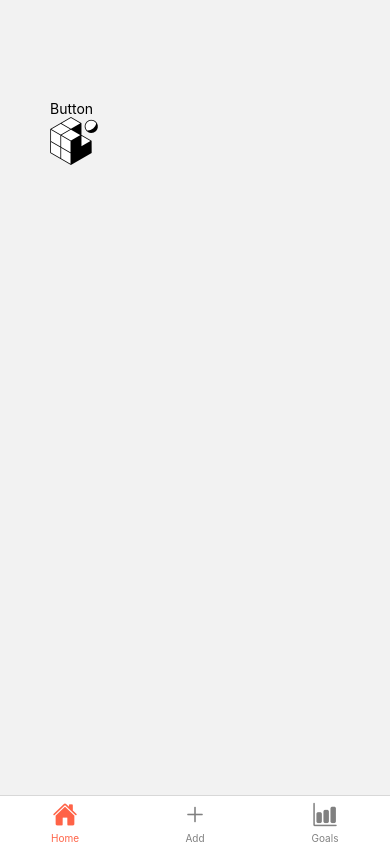
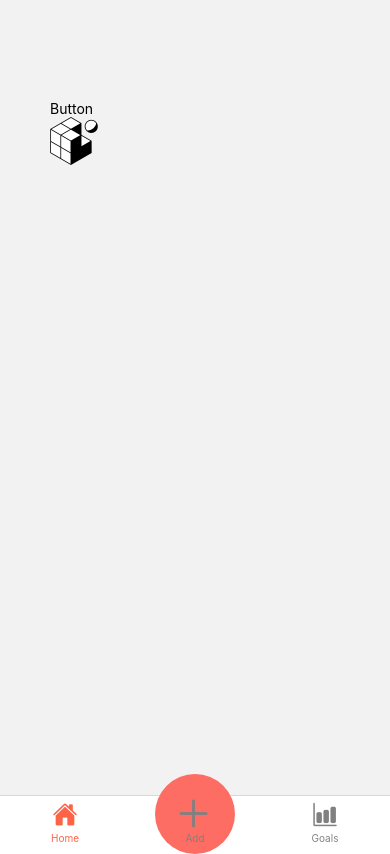
Before and after one commit to cmackin9500/goal-tracker, a React Native app: screen / in a window 390 px wide. Built offline with nearby package versions, Linux system fonts and the light colour scheme.

Commit message:
make the add button overflow from the tab bar

```diff
--- a/goalStack.js
+++ b/goalStack.js
@@ -9,7 +9,11 @@ const Stack = createNativeStackNavigator();
 
 export default function GoalStack({}) {
   return (
-    <Stack.Navigator>
+    <Stack.Navigator
+      screenOptions={{
+        headerShown: false,
+      }}
+    >
       <Stack.Screen name="Goal" component={Goal} />
       <Stack.Screen name="Goal Detail" component={GoalDetails} />
     </Stack.Navigator>
--- a/homeStack.js
+++ b/homeStack.js
@@ -3,6 +3,7 @@ import { NavigationContainer, useNavigation } from "@react-navigation/native";
 import { createNativeStackNavigator } from "@react-navigation/native-stack";
 import { createBottomTabNavigator } from "@react-navigation/bottom-tabs";
 import Ionicons from "react-native-vector-icons/Ionicons";
+import { TouchableOpacity, View } from "react-native";
 
 import Home from "./screens/home";
 import Goal from "./screens/goals";
@@ -23,14 +24,37 @@ export default function HomeStack({}) {
           tabBarIcon: ({ focused, color, size }) => {
             let iconName;
 
-            if (route.name === "Add") {
-              iconName = focused ? "close" : "add";
-            } else if (route.name === "Home") {
+            if (route.name === "Home") {
               iconName = "home";
+              return <Ionicons name={iconName} size={size} color={color} />;
             } else if (route.name === "Goals") {
               iconName = "bar-chart";
+              return <Ionicons name={iconName} size={size} color={color} />;
             }
-            return <Ionicons name={iconName} size={size} color={color} />;
+
+            iconName = focused ? "close" : "add";
+            return (
+              <TouchableOpacity
+                style={{
+                  height: 80,
+                  width: 80,
+                  borderRadius: 100,
+                  backgroundColor: "#FE6D64",
+                  paddingTop: 15,
+                }}
+              >
+                <Ionicons
+                  name={iconName}
+                  size={45}
+                  color={color}
+                  style={{
+                    alignContent: "center",
+                    justifyContent: "center",
+                    marginLeft: 16,
+                  }}
+                />
+              </TouchableOpacity>
+            );
           },
           tabBarActiveTintColor: "tomato",
           tabBarInactiveTintColor: "gray",
```
